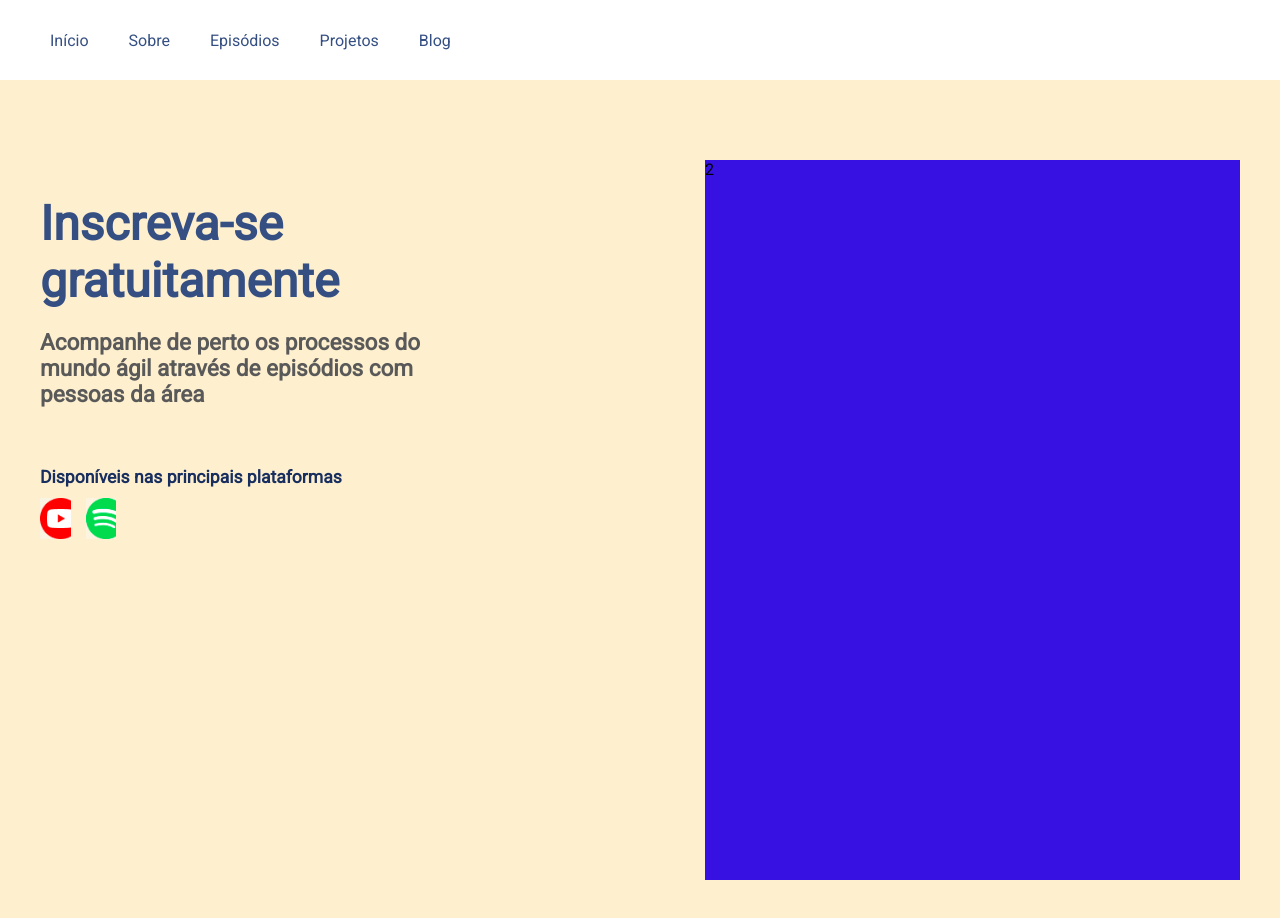
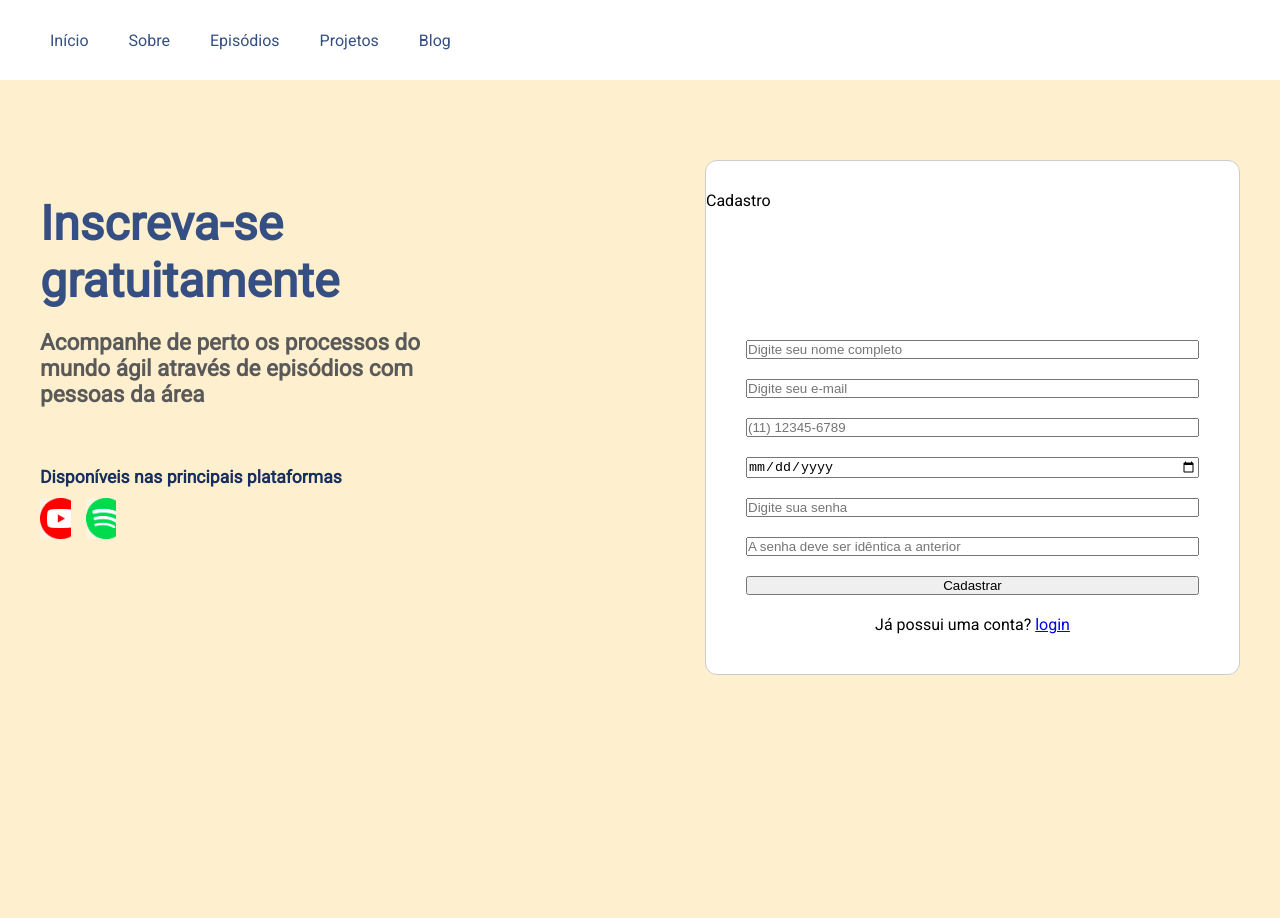
Before and after one commit to JonsMota/Pipoca_Agil_Frontend, a Next.js app: page /register in a window 1280 px wide. Shown: the top 918 px of the page. Built offline with nearby package versions, Linux system fonts and the light colour scheme.

Commit message:
Criado_Formulario

```diff
--- a/src/components/layout/Spacecontainer.jsx
+++ b/src/components/layout/Spacecontainer.jsx
@@ -1,8 +1,8 @@
-import styled from "styled-components"
+import styled from 'styled-components'
 
 const StyledFlex = styled.div`
   display: flex;
-  background-color: ${props => props.theme.primary};
+  background-color: ${(props) => props.theme.primary};
   width: 100%;
   height: 54%;
 `
@@ -16,18 +16,18 @@ const StyledContent = styled.div`
 `
 
 const Title1 = styled.p`
-  color: ${props => props.theme.colorText};
+  color: ${(props) => props.theme.colorText};
   font-size: 24px;
 `
 
 const Title2 = styled.p`
-  color: ${props => props.theme.colorText1};
+  color: ${(props) => props.theme.colorText1};
   font-size: 15px;
   margin-top: 20px;
   padding: 0px 90px 0px 0px;
 `
 const Title3 = styled.p`
-  color: ${props => props.theme.colorText2};
+  color: ${(props) => props.theme.colorText2};
   font-size: 15px;
   margin-top: 60px;
 `
@@ -48,7 +48,6 @@ const StyledLogo1 = styled.span`
   display: flex;
   width: 50%;
   height: 56%;
-
 `
 
 const StyledLogo2 = styled.span`
@@ -65,24 +64,24 @@ const StyledLogo2 = styled.span`
 `
 
 const StyledForm = styled.div`
-  background-color: #3711e2;
   width: 50%;
   height: 90vh;
   margin: 40px;
   margin-top: 10vh;
-
-
 `
 
 export default function SpaceContainer({ children }) {
   return (
+    <>
       <StyledFlex>
         <StyledContent>
           <Title1>
             <h1>Inscreva-se gratuitamente</h1>
           </Title1>
           <Title2>
-          <h2>Acompanhe de perto os processos do mundo ágil através de episódios com pessoas da área</h2>
+            <h2>
+              Acompanhe de perto os processos do mundo ágil através de episódios com pessoas da área
+            </h2>
           </Title2>
           <Title3>
             <h3>Disponíveis nas principais plataformas</h3>
@@ -92,7 +91,8 @@ export default function SpaceContainer({ children }) {
             <StyledLogo2 />
           </Logo>
         </StyledContent>
-      <StyledForm>2</StyledForm>
+        <StyledForm>{children}</StyledForm>
       </StyledFlex>
+    </>
   )
 }
--- a/src/pages/register.jsx
+++ b/src/pages/register.jsx
@@ -1,11 +1,59 @@
+import styled from 'styled-components'
+
 import Navbar from '@/components/layout/Navbar'
 import SpaceContainer from '@/components/layout/SpaceContainer'
+
+const FormContainerOut = styled.div`
+  border: 1px solid ${(props) => props.theme.inputBorder};
+  border-radius: 12px;
+  background-color: white;
+`
+
+const FormContainer = styled.div`
+  margin-top: 20px;
+  padding-top: 10px;
+  padding: 40px;
+`
+
+const Form = styled.form`
+  display: flex;
+  flex-direction: column;
+  padding-top: 50px;
+  margin: 20px 0;
+  gap: 20px;
+`
+
+const Text = styled.p`
+  text-align: center;
+`
+
+const Title = styled.p`
+  padding: 30px 0px 0px 0px;
+`
 
 function RegisterPage() {
   return (
     <>
       <Navbar />
-      <SpaceContainer />
+      <SpaceContainer>
+        <FormContainerOut>
+          <Title>Cadastro</Title>
+          <FormContainer>
+            <Form>
+              <input type="text" placeholder="Digite seu nome completo" required />
+              <input type="email" placeholder="Digite seu e-mail" required />
+              <input type="number" placeholder="(11) 12345-6789" required />
+              <input type="date" placeholder="DD/MM/AAAA" required />
+              <input type="password" placeholder="Digite sua senha" required />
+              <input type="password" placeholder="A senha deve ser idêntica a anterior" required />
+              <button>Cadastrar</button>
+            </Form>
+            <Text>
+              Já possui uma conta? <a href="#">login</a>
+            </Text>
+          </FormContainer>
+        </FormContainerOut>
+      </SpaceContainer>
     </>
   )
 }
--- a/theme.js
+++ b/theme.js
@@ -3,6 +3,7 @@ const theme = {
   colorText: '#354F83',
   colorText1: 'rgba(89, 89, 89, 1)',
   colorText2: 'rgba(24, 46, 95, 1)',
+  inputBorder: '#CCCCCC',
   black: '#3A3A3A',
   white: '#FFFFFF'
 }
```
Also changed, not shown: 1 other file (tests, documents, lock files or other folders). Lines whose indentation alone changed are shown as unchanged.
